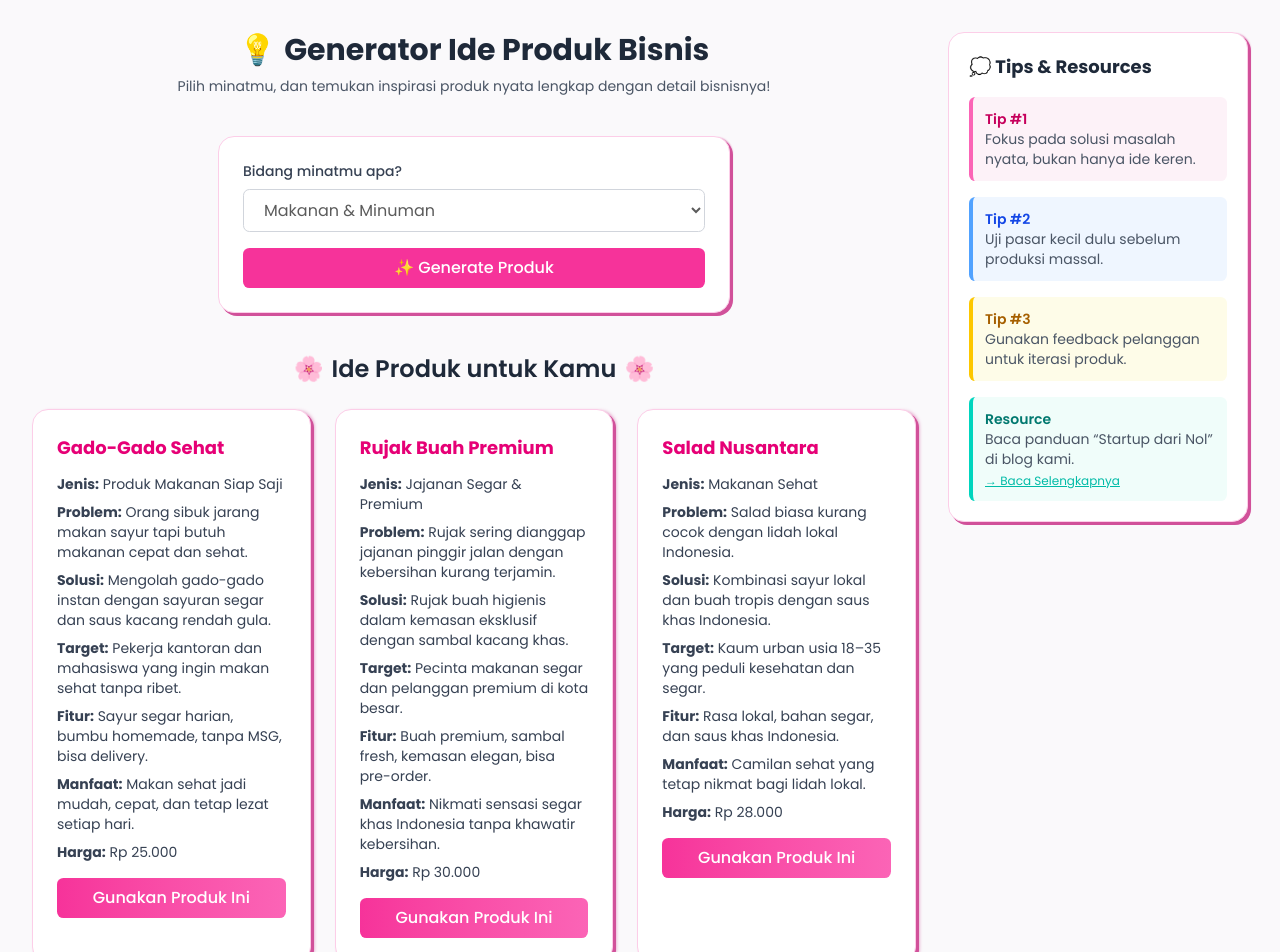
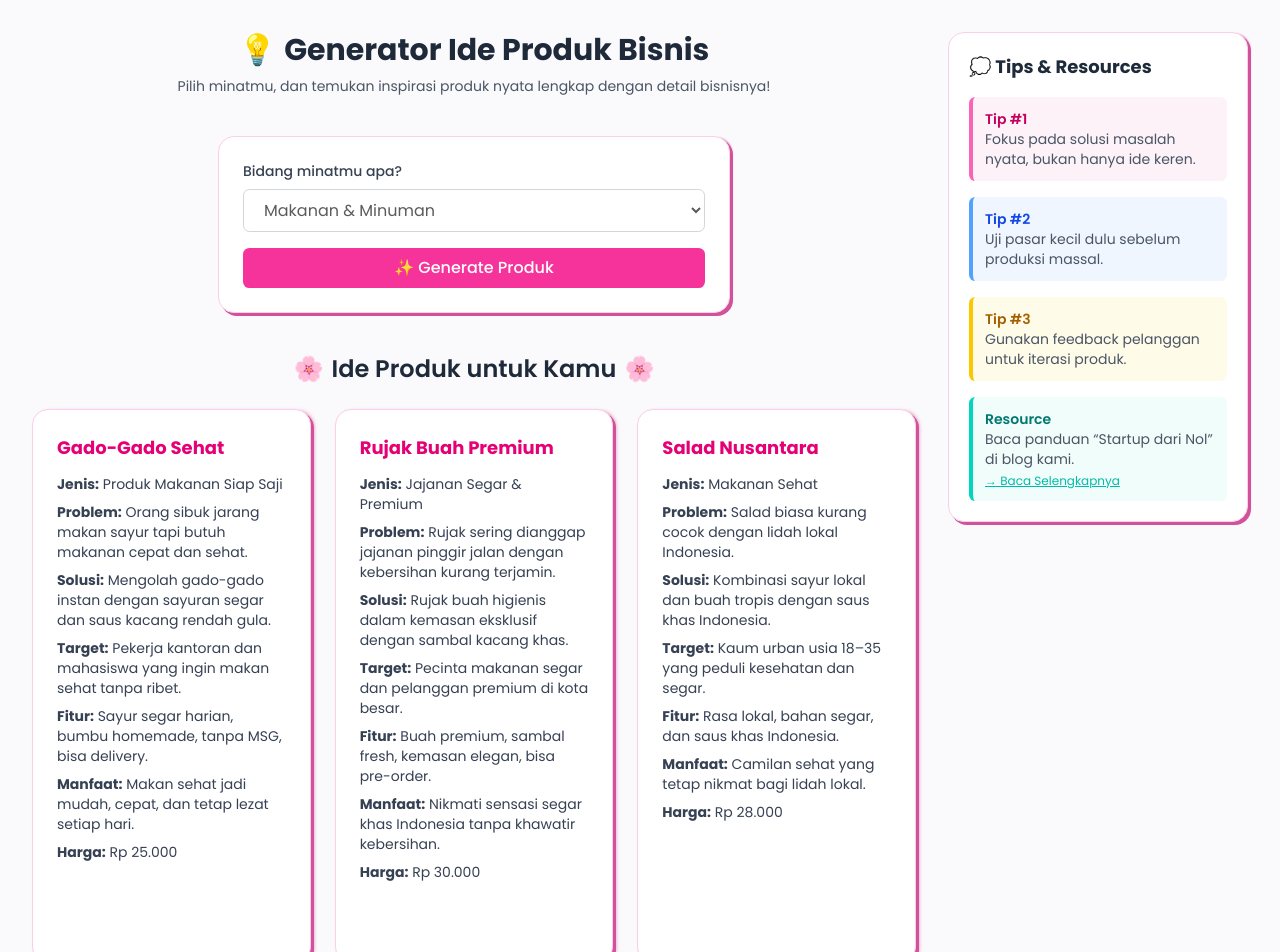
Before and after one commit to Team-Susi-Pudjiastuti/managher-v2, a Next.js app: page /dashboard/1/plan/level_1_idea in a window 1280 px wide. Shown: the top 952 px of the page. Built offline with nearby package versions, Linux system fonts and the light colour scheme.

Commit message:
change color idea page.js

```diff
--- a/src/app/dashboard/[projectId]/plan/level_1_idea/page.js
+++ b/src/app/dashboard/[projectId]/plan/level_1_idea/page.js
@@ -78,6 +78,7 @@ export default function Home() {
               <option value="Teknologi">Teknologi</option>
               <option value="Pendidikan">Pendidikan</option>
               <option value="Kesehatan">Kesehatan</option>
+
             </select>
             <button
               onClick={handleGenerate}
@@ -111,7 +112,7 @@ export default function Home() {
                   <p><strong>Manfaat:</strong> {idea.benefit}</p>
                   <p><strong>Harga:</strong> {idea.price}</p>
                 </div>
-                <button className="mt-4 w-full bg-gradient-to-r from-pink-500 to-pink-400 hover:from-pink-600 hover:to-pink-500 text-white font-medium py-2 px-4 rounded-lg transition-all duration-200">
+                <button className="mt-4 w-full bg-gradient-to-red from-red-500 to-red-400 hover:from-red-600 hover:to-red-500 text-white font-medium py-2 px-4 rounded-lg transition-all duration-200">
                   Gunakan Produk Ini
                 </button>
               </div>
```
